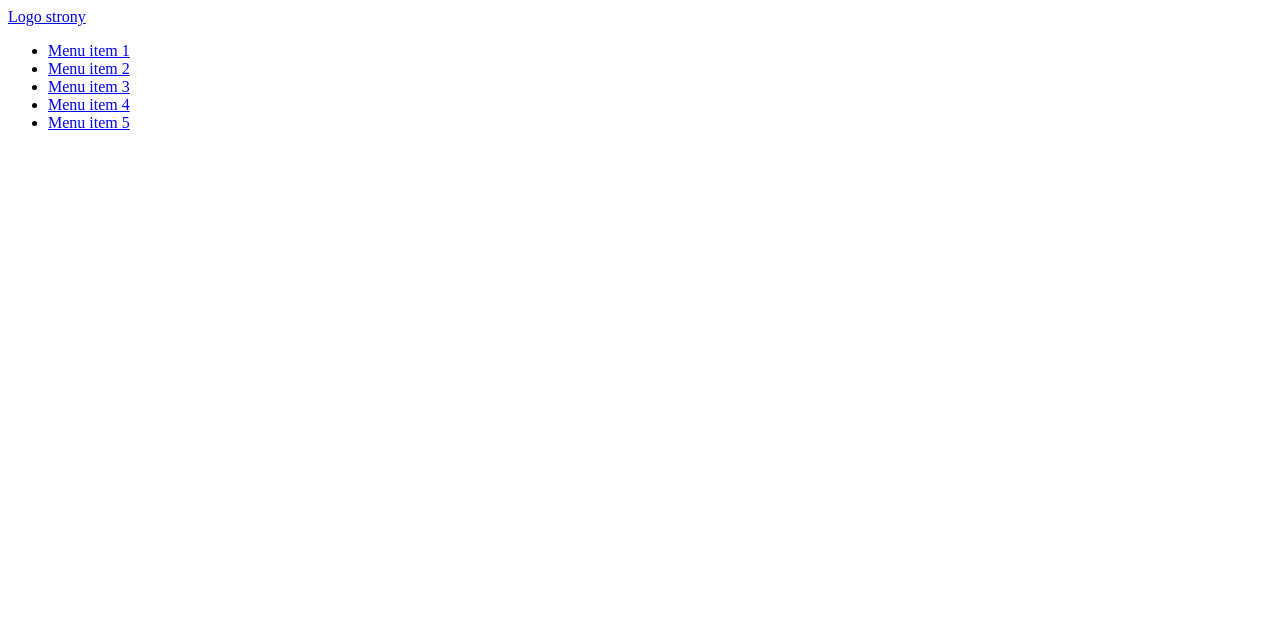
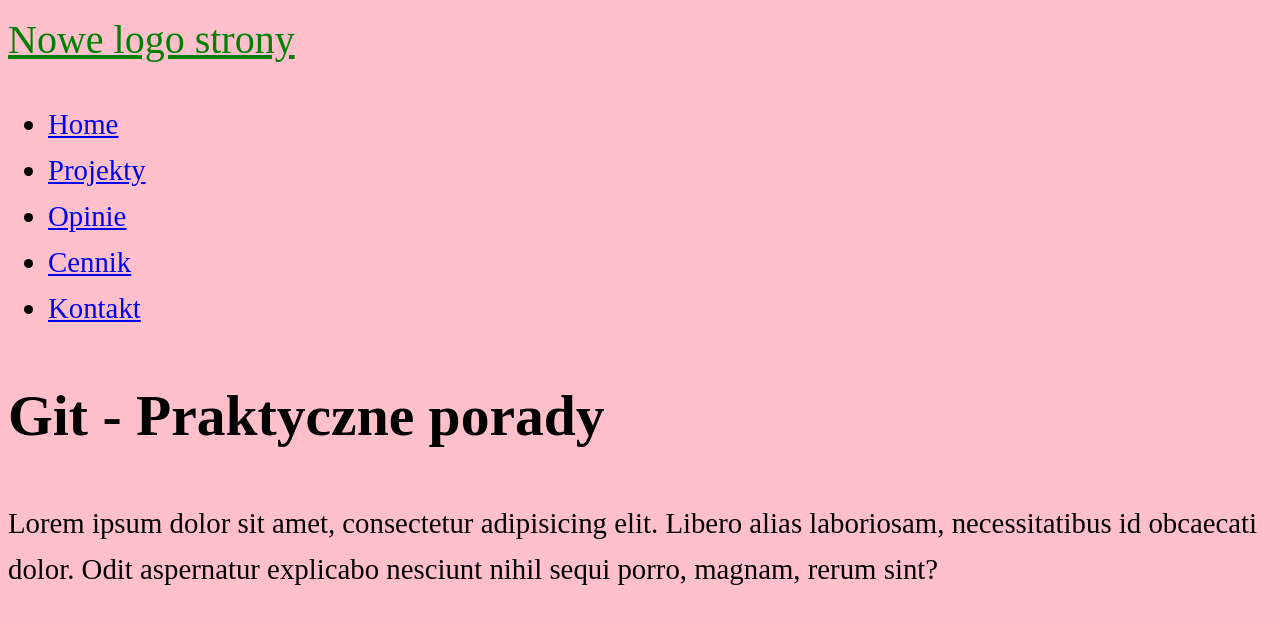
Before and after one commit to SnovyDesigns/gitstrona, a plain HTML site: page index.html in a window 1280 px wide. Drawn offline with Linux system fonts and the light colour scheme.

Commit message:
Zmiany w index.thml i w style.css

```diff
--- a/css/style.css
+++ b/css/style.css
@@ -0,0 +1,10 @@
+body {
+	font-size: 1.8rem;
+	line-height: 1.6;
+	background-color: pink;
+}
+
+.Logo {
+	font-size: 2.5rem;
+	color: green;
+}
--- a/index.html
+++ b/index.html
@@ -9,16 +9,20 @@
 	<body>
 		<header>
 			<nav>
-				<div class="brand"><a href="#" class="Logo">Logo strony</a></div>
+				<div class="brand"><a href="#" class="Logo">Nowe logo strony</a></div>
 				<ul class="nav">
-					<li><a href="#">Menu item 1</a></li>
-					<li><a href="#">Menu item 2</a></li>
-					<li><a href="#">Menu item 3</a></li>
-					<li><a href="#">Menu item 4</a></li>
-					<li><a href="#">Menu item 5</a></li>
+					<li><a href="#">Home</a></li>
+					<li><a href="#">Projekty</a></li>
+					<li><a href="#">Opinie</a></li>
+					<li><a href="#">Cennik</a></li>
+					<li><a href="#">Kontakt</a></li>
 				</ul>
 			</nav>
 		</header>
+		<main>
+			<h1 class="main-header">Git - Praktyczne porady</h1>
+			<p>Lorem ipsum dolor sit amet, consectetur adipisicing elit. Libero alias laboriosam, necessitatibus id obcaecati dolor. Odit aspernatur explicabo nesciunt nihil sequi porro, magnam, rerum sint?</p>
+		</main>
 
 	<script src=""></script>
 	<script>document.write('<script src="http://' + (location.host || 'localhost').split(':')[0] + ':35729/livereload.js?snipver=1"></' + 'script>')</script>
```
